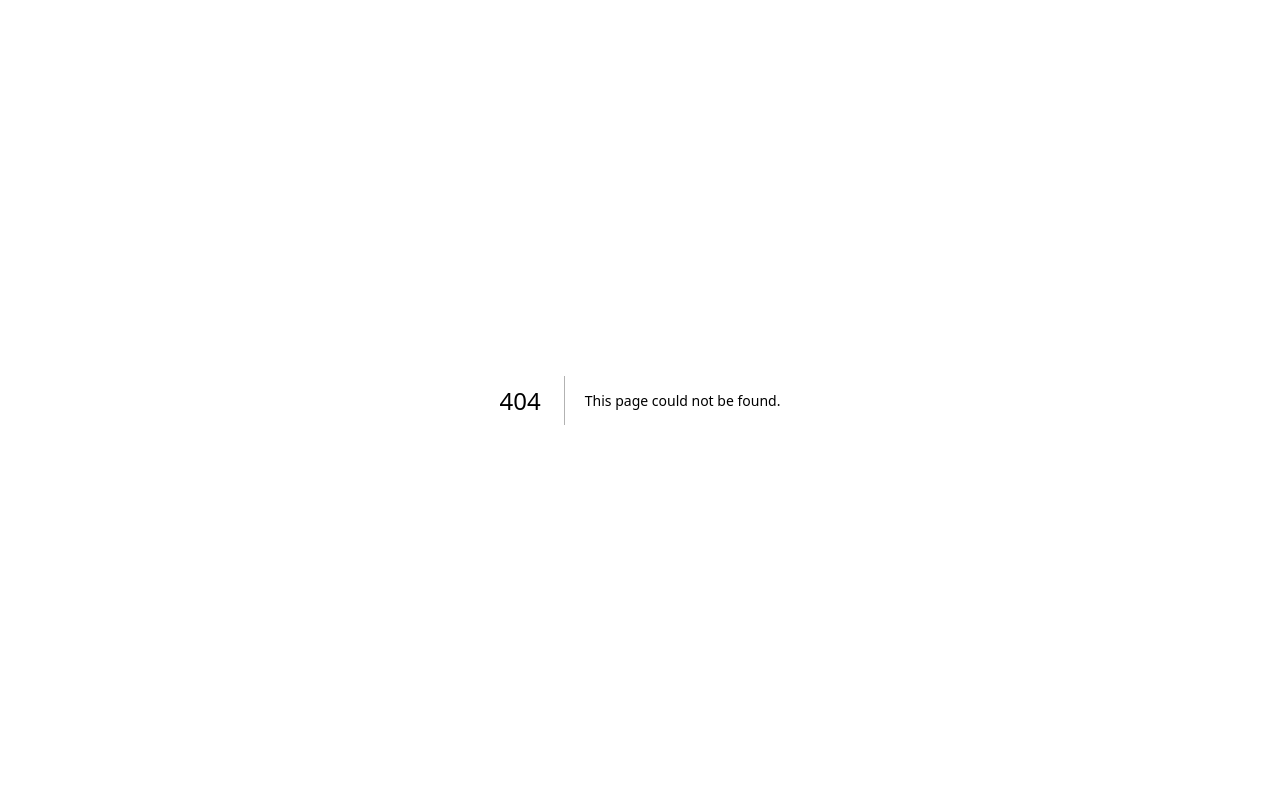
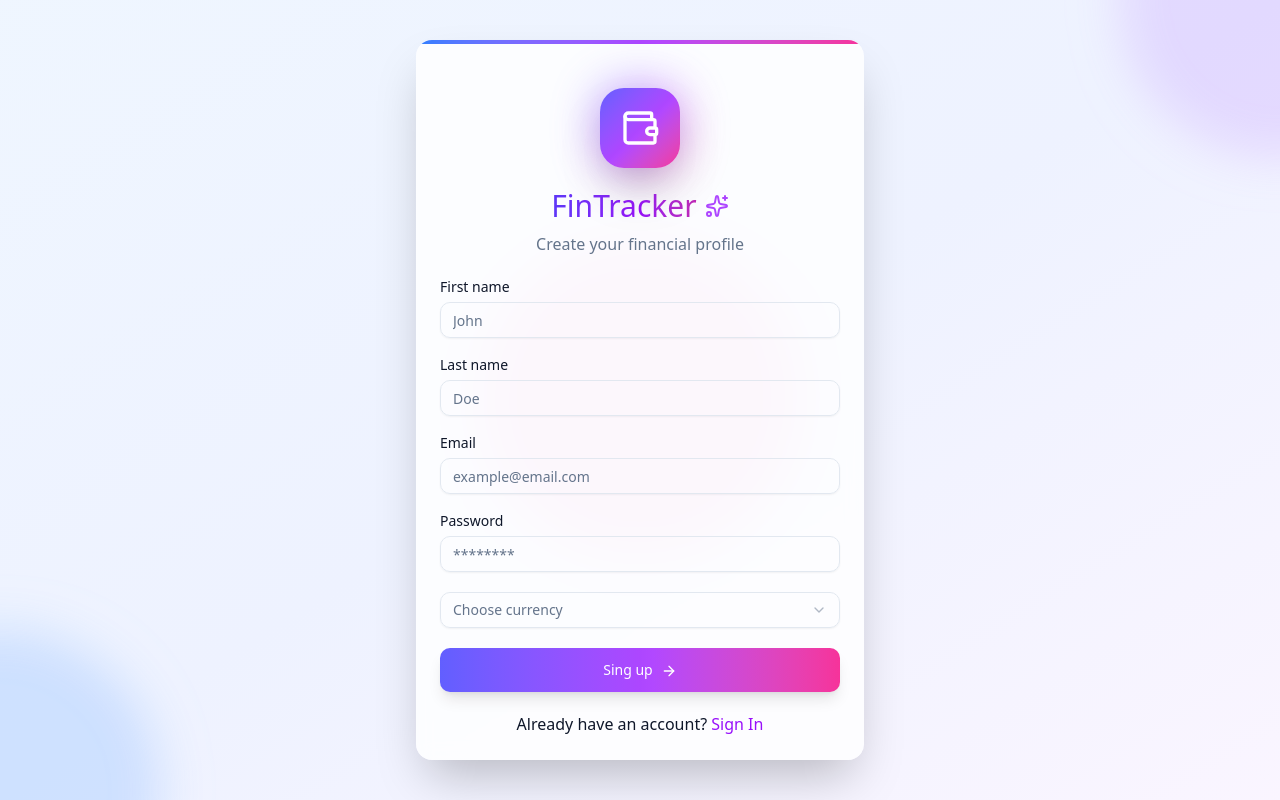
Before and after one commit to maximwas/finance-tracker, a Next.js app in the folder frontend/: page /sing-up in a window 1280 px wide. Before the commit this address had no page. Built offline with nearby package versions, Linux system fonts and the light colour scheme.

Commit message:
[maximwas]: update(*)

```diff
--- a/frontend/src/app/(auth)/login/LoginForm.tsx
+++ b/frontend/src/app/(auth)/sign-in/SingInForm.tsx
@@ -3,13 +3,13 @@ import { useCallback } from 'react';
 
 import { FormField } from '@/components/form/formField';
 import { AuthForm } from '@/components/forms/authForm';
-import { type LoginFormValues, loginSchema } from '@/lib/validations/login-schema';
+import { type SingInFormValues, singInSchema } from '@/lib/validations/sing-in-schema';
 
-export function LoginForm(): React.JSX.Element {
+export function SingInForm(): React.JSX.Element {
   const onSubmit = useCallback(() => {}, []);
 
   return (
-    <AuthForm<LoginFormValues>
+    <AuthForm<SingInFormValues>
       submitText="Sign in"
       redirectText="Don't have an account?"
       redirectLink="/register"
@@ -18,7 +18,7 @@ export function LoginForm(): React.JSX.Element {
         email: '',
         password: '',
       }}
-      validationSchema={loginSchema}
+      validationSchema={singInSchema}
       onSubmit={onSubmit}
     >
       <div className="space-y-2">
--- a/frontend/src/app/(auth)/login/page.tsx
+++ b/frontend/src/app/(auth)/sign-in/page.tsx
@@ -2,12 +2,12 @@ import * as React from 'react';
 
 import { WrapperAuth } from '@/components/auth/wrapperAuth';
 
-import { LoginForm } from './LoginForm';
+import { SingInForm } from './SingInForm';
 
 export default async function Login(): Promise<React.JSX.Element> {
   return (
     <WrapperAuth title="Sign in to your financial world">
-      <LoginForm></LoginForm>
+      <SingInForm></SingInForm>
     </WrapperAuth>
   );
 }
--- a/frontend/src/app/(auth)/register/RegisterForm.tsx
+++ b/frontend/src/app/(auth)/sing-up/SignUpForm.tsx
@@ -5,13 +5,13 @@ import { useCallback } from 'react';
 import { FormField } from '@/components/form/formField';
 import { SelectField } from '@/components/form/selectField';
 import { AuthForm } from '@/components/forms/authForm';
-import { type RegisterFormValues, registerSchema } from '@/lib/validations/register-schema';
+import { type SignUpFormValues, signUpSchema } from '@/lib/validations/sign-up-schema';
 
-export function RegisterForm(): React.JSX.Element {
+export function SignUpForm(): React.JSX.Element {
   const onSubmit = useCallback(() => {}, []);
 
   return (
-    <AuthForm<RegisterFormValues>
+    <AuthForm<SignUpFormValues>
       submitText="Sing up"
       redirectText="Already have an account?"
       redirectLink="/login"
@@ -19,14 +19,24 @@ export function RegisterForm(): React.JSX.Element {
       initialValues={{
         email: '',
         password: '',
-        name: '',
+        firstName: '',
+        lastName: '',
         currency: '',
       }}
-      validationSchema={registerSchema}
+      validationSchema={signUpSchema}
       onSubmit={onSubmit}
     >
       <div className="space-y-2">
-        <FormField label="Name" id="name" name="name" type="name" placeholder="John Doe" />
+        <FormField
+          label="First name"
+          id="firstName"
+          name="firstName"
+          type="text"
+          placeholder="John"
+        />
+      </div>
+      <div className="space-y-2">
+        <FormField label="Last name" id="lastName" name="lastName" type="text" placeholder="Doe" />
       </div>
       <div className="space-y-2">
         <FormField
--- a/frontend/src/app/(auth)/register/page.tsx
+++ b/frontend/src/app/(auth)/sing-up/page.tsx
@@ -2,12 +2,12 @@ import * as React from 'react';
 
 import { WrapperAuth } from '@/components/auth/wrapperAuth';
 
-import { RegisterForm } from './RegisterForm';
+import { SignUpForm } from './SignUpForm';
 
 export default function Register(): React.JSX.Element {
   return (
     <WrapperAuth title="Create your financial profile">
-      <RegisterForm></RegisterForm>
+      <SignUpForm></SignUpForm>
     </WrapperAuth>
   );
 }
--- a/frontend/src/lib/validations/login-schema.ts
+++ /dev/null
@@ -1,8 +0,0 @@
-import * as Yup from 'yup';
-
-export const loginSchema = Yup.object({
-  email: Yup.string().email('Invalid email').required('Email is required'),
-  password: Yup.string().min(8, 'Minimum 8 characters').required('Password is required'),
-});
-
-export type LoginFormValues = Yup.InferType<typeof loginSchema>;
--- a/frontend/src/lib/validations/register-schema.ts
+++ /dev/null
@@ -1,10 +0,0 @@
-import * as Yup from 'yup';
-
-export const registerSchema = Yup.object({
-  email: Yup.string().email('Invalid email').required('Email is required'),
-  password: Yup.string().min(8, 'Minimum 8 characters').required('Password is required'),
-  name: Yup.string().required('Name is required'),
-  currency: Yup.string().required('Currency is required'),
-});
-
-export type RegisterFormValues = Yup.InferType<typeof registerSchema>;
--- /dev/null
+++ b/frontend/src/lib/validations/sign-up-schema.ts
@@ -0,0 +1,25 @@
+import * as Yup from 'yup';
+
+export const signUpSchema = Yup.object().shape({
+  firstName: Yup.string()
+    .required('First name is required')
+    .max(128, 'First name must be at least 128 characters long'),
+
+  lastName: Yup.string()
+    .required('Last name is required')
+    .max(128, 'Last name must be at least 128 characters long'),
+
+  email: Yup.string().required('Email is required').email('Email must be an email'),
+
+  password: Yup.string()
+    .required('Password is required')
+    .min(8, 'Password must be at least 8 characters long')
+    .matches(/[A-Z]/, 'Password must contain at least one uppercase letter')
+    .matches(/[a-z]/, 'Password must contain at least one lowercase letter')
+    .matches(/[0-9]/, 'Password must contain at least one number')
+    .matches(/[^A-Za-z0-9]/, 'Password must contain at least one special character'),
+
+  currency: Yup.string().required('Currency is required'),
+});
+
+export type SignUpFormValues = Yup.InferType<typeof signUpSchema>;
--- /dev/null
+++ b/frontend/src/lib/validations/sing-in-schema.ts
@@ -0,0 +1,15 @@
+import * as Yup from 'yup';
+
+export const singInSchema = Yup.object({
+  email: Yup.string().required('Email is required').email('Email must be an email'),
+
+  password: Yup.string()
+    .required('Password is required')
+    .min(8, 'Password must be at least 8 characters long')
+    .matches(/[A-Z]/, 'Password must contain at least one uppercase letter')
+    .matches(/[a-z]/, 'Password must contain at least one lowercase letter')
+    .matches(/[0-9]/, 'Password must contain at least one number')
+    .matches(/[^A-Za-z0-9]/, 'Password must contain at least one special character'),
+});
+
+export type SingInFormValues = Yup.InferType<typeof singInSchema>;
```
